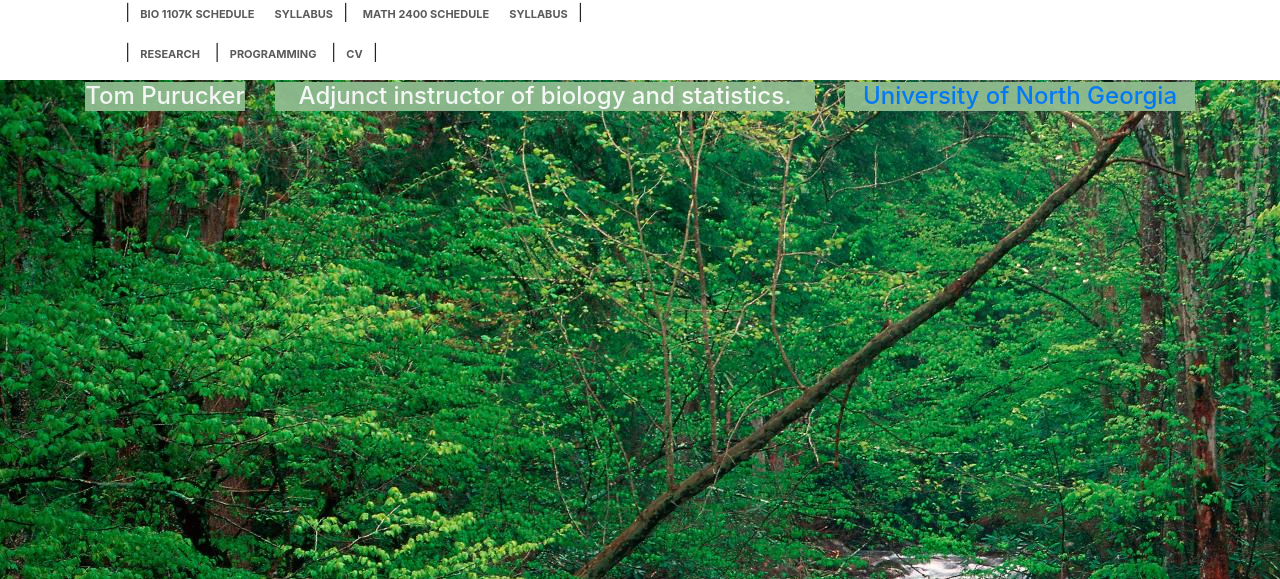
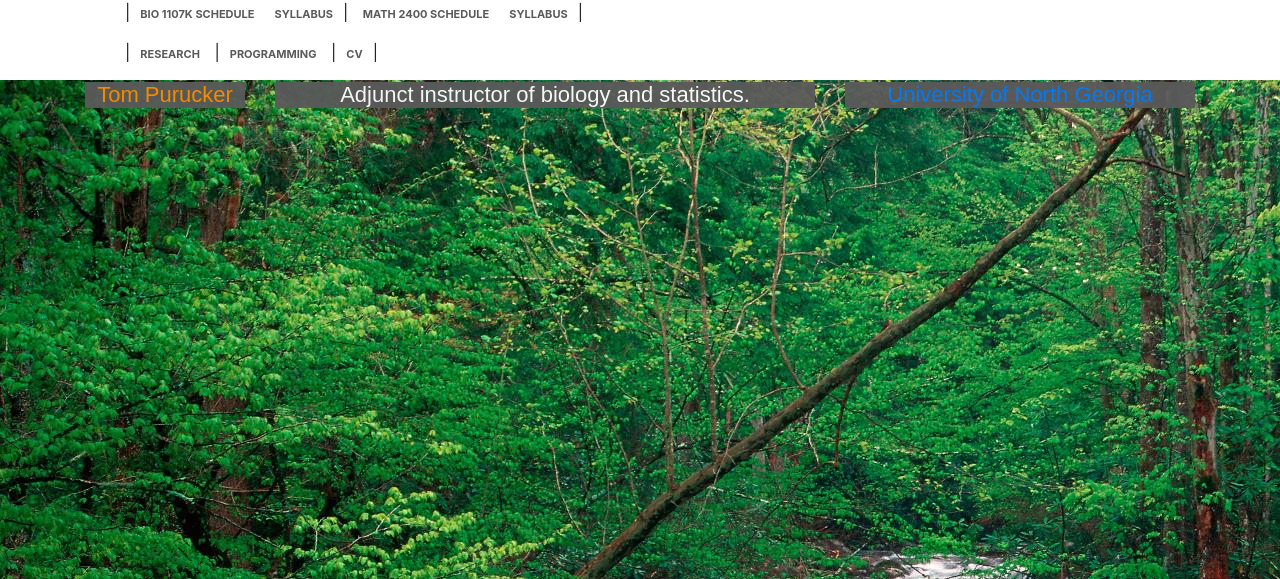
Before and after one commit to puruckertom/tom-purucker, a Python web app: template templates/index.html in a window 1280 px wide. Shown: the top 579 px of the page. Run offline with Jinja, Linux system fonts and the light colour scheme; the template is opened without the code that fills it, so the values that code supplies are empty; some libraries are stand-ins or nearby versions.

Commit message:
font tweaks

```diff
--- a/static/stylesheets/main.css
+++ b/static/stylesheets/main.css
@@ -32,19 +32,19 @@
 }
 
 .bigpic h2 {
-  color: #8FBC8F;
+  color: #FF8C00;
   font-family: 'Shift', sans-serif;
-  font-size: 30px;
-  font-weight: bold;
-  background-color: #8FBC8F;
+  font-size: 22px;
+  background-color: #5a5a5a;
   opacity: 0.95;
   text-align: center;
 }
 
 .bigpic h3 {
-  font-size: 24px;
+  font-size: 22px;
+  font-family: 'Shift', sans-serif;
   color: #fff;
-  background-color: #8FBC8F;
+  background-color: #5a5a5a;
   opacity: 0.95;
   text-align: center;
 }
--- a/templates/index.html
+++ b/templates/index.html
@@ -24,7 +24,7 @@
 
 <div class="bigpic"><div class="container">
   <div class="row">
-  <div class="col-md-2"><h3>Tom Purucker</h3></div>
+  <div class="col-md-2"><h2>Tom Purucker</h2></div>
   <div class="col-md-6"><h3> Adjunct instructor of biology and statistics. </h3></div>
   <div class="col-md-4"><h3><a href="http://www.ung.edu/">University of North Georgia</a></h3></div>
 </div>
```
